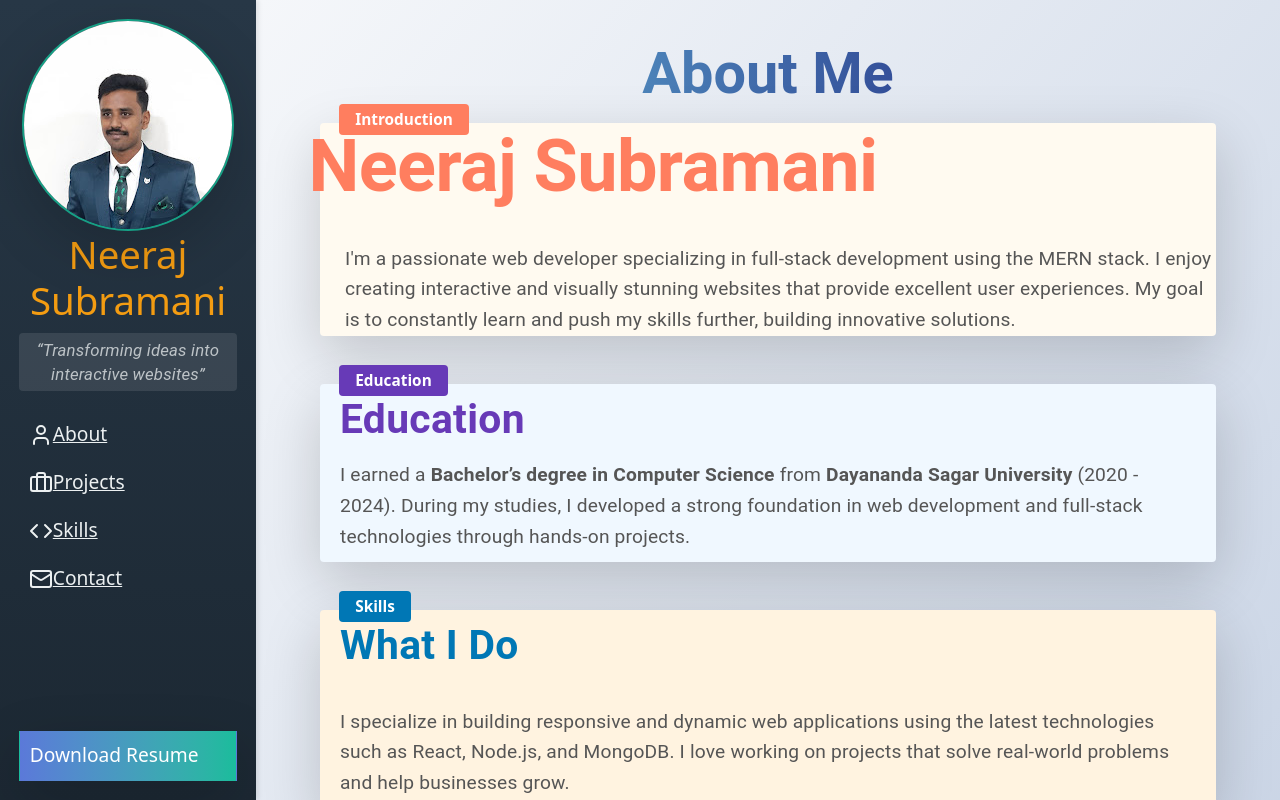
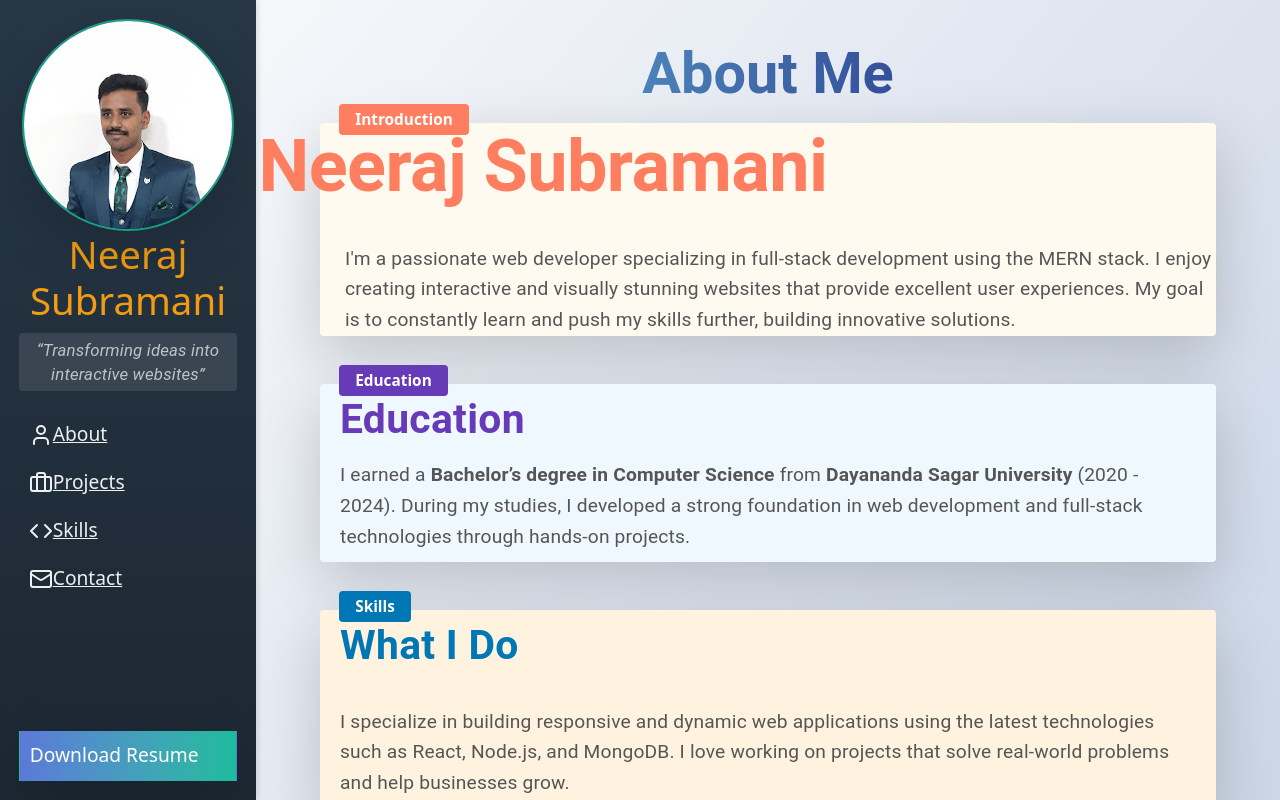
Before and after one commit to Neeraj0906/Portfolio-WEB, a React (Vite) app: page /#/ in a window 1280 px wide. Shown: the top 800 px of the page. Built offline with nearby package versions, Linux system fonts and the light colour scheme.

Commit message:
30 commit

```diff
--- a/src/components/About.jsx
+++ b/src/components/About.jsx
@@ -85,7 +85,7 @@ const About = () => {
                     color: '#ff7e5f', // Grand color for the name
                     textAlign: 'center',
                     mb: 4,
-                    ml: '-400px',
+                    ml: '-500px',
                     padding:"1px 10px",
                     paddingLeft:"60px"
                   }}
```
